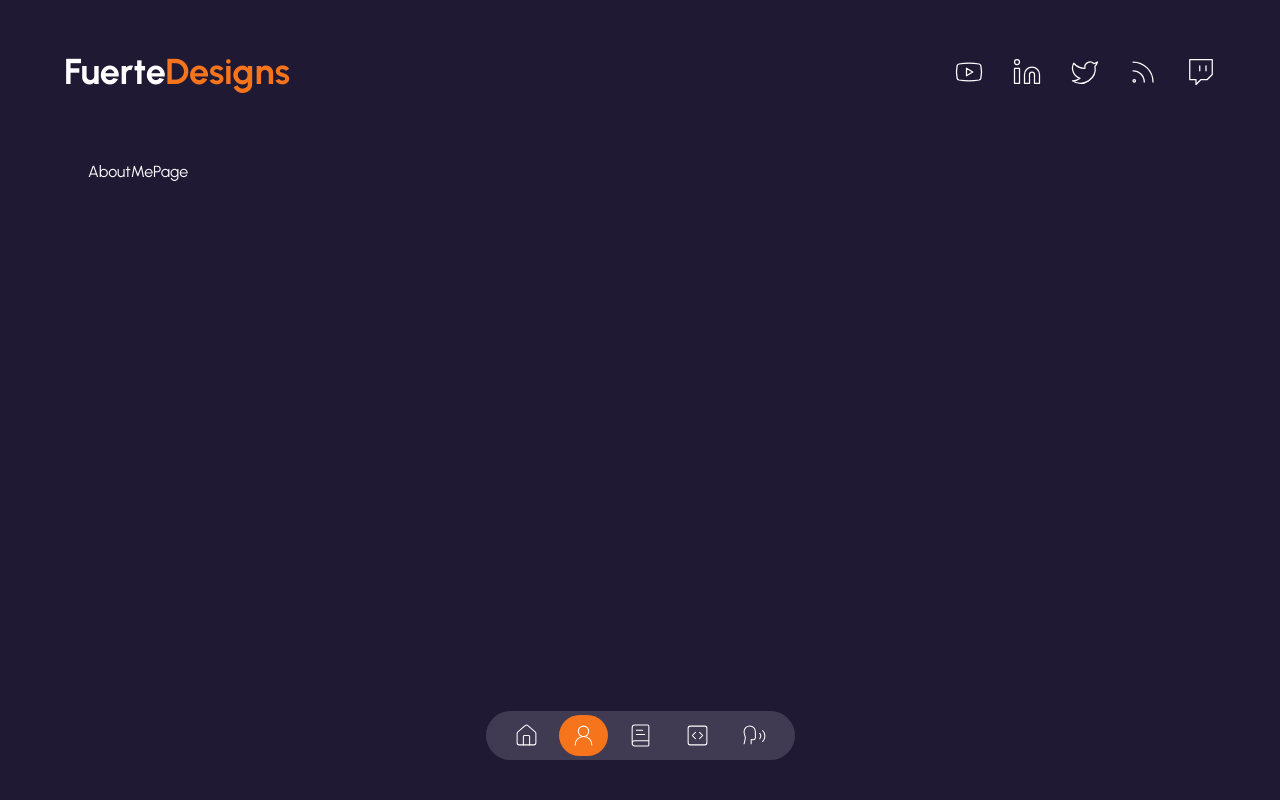
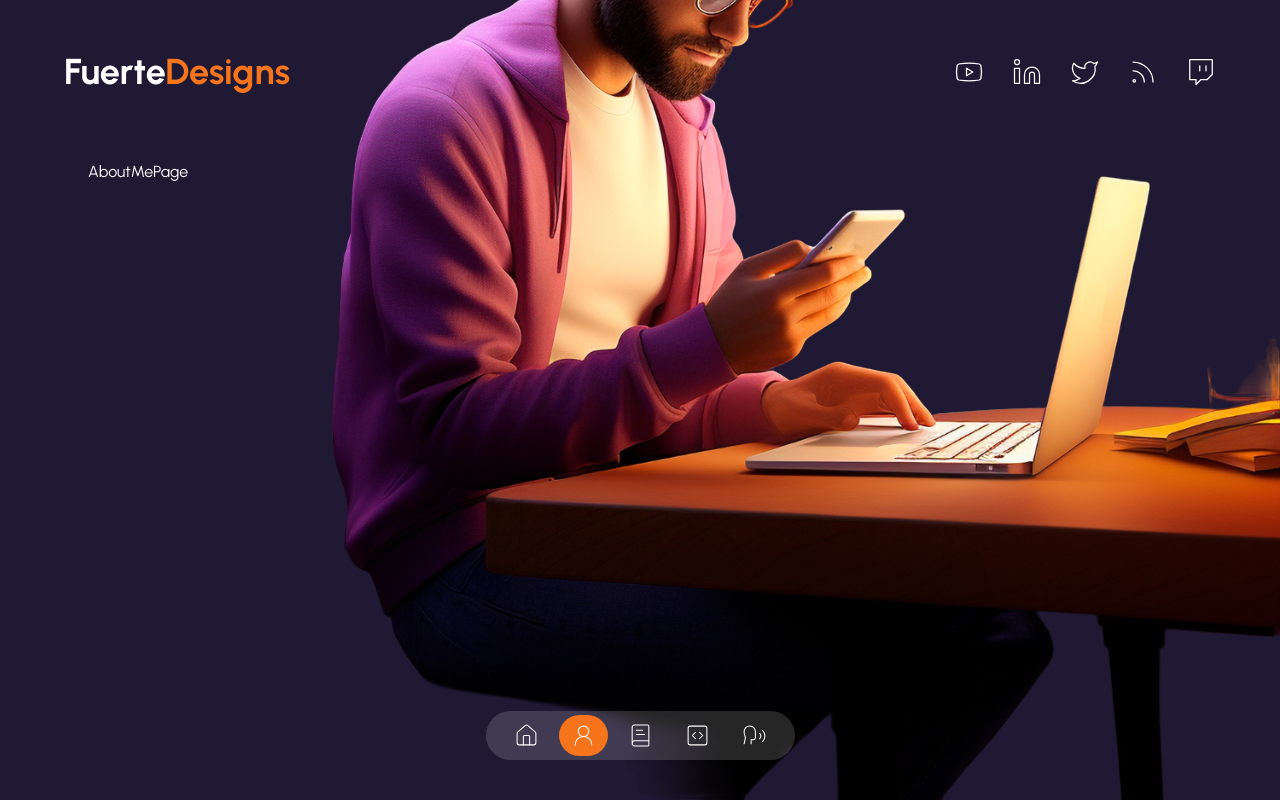
Before and after one commit to fantasyfuerte/portfolio-landing-page, a Next.js app: page /about-me in a window 1280 px wide. Built offline with nearby package versions, Linux system fonts and the light colour scheme.

Commit message:
Add AvatarComponent to AboutMePage

```diff
--- a/src/app/(routes)/about-me/page.tsx
+++ b/src/app/(routes)/about-me/page.tsx
@@ -1,3 +1,4 @@
+import AvatarComponent from "@/components/avatar";
 import Container from "@/components/container";
 import TransitionPage from "@/components/transition-page";
 
@@ -6,6 +7,7 @@ function AboutMePage() {
     <div>
       <TransitionPage />
       <Container>
+        <AvatarComponent />
         <p>AboutMePage</p>
       </Container>
     </div>
```
